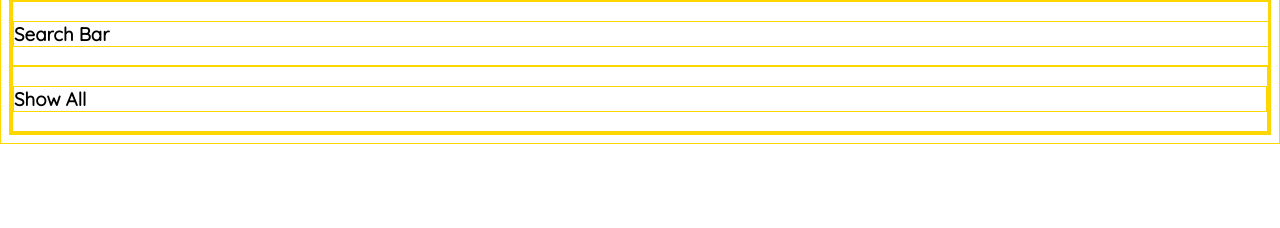
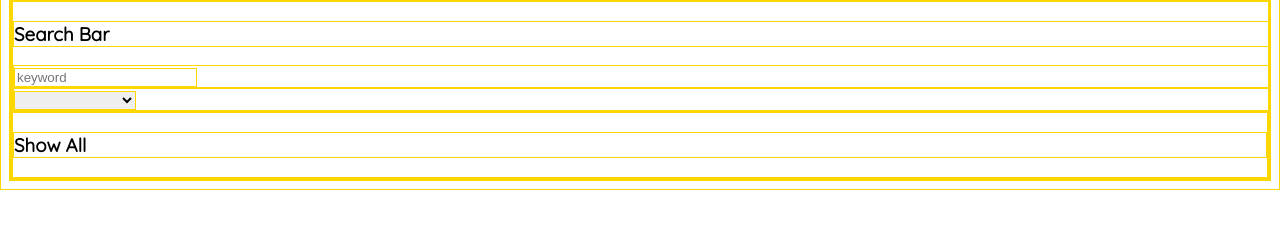
Before and after one commit to cquiett/quickapies, a website: page public/index.html in a window 1280 px wide. Shown: the part 104-332 px from the top of the page. Drawn offline with nearby package versions, Linux system fonts and the light colour scheme; no server answers.

Commit message:
added search bar and filtering

```diff
--- a/public/index.html
+++ b/public/index.html
@@ -55,6 +55,20 @@
           <div ng-if="auth.loggedInUser">
             <h2>Welcome, {{ auth.loggedInUser }}</h2>
           </div>
+          <div class="searchBar">
+            <input type="text" placeholder="keyword" ng-model="searchBox[searchBy]" />
+          </div>
+          <div class="filters">
+            <select ng-model="searchBy">
+              <option value=""></option>
+              <option value="name">NAME</option>
+              <option value="ingredients">INGREDIENTS</option>
+              <option value="instructions">INSTRUCTIONS</option>
+              <option value="tags">TAGS</option>
+            </select>
+            <!-- Include Keyword: <input type="radio" name="order" value="name" ng-model="filter" id="keyword">
+            Exclude Keyword: <input type="radio" name="order" value="noKeyword" ng-model="filter" id="noKeyword" /> -->
+          </div>
           <!-- ========== ADD NEW RECIPE ============== -->
           <div ng-if="auth.loggedInUser">
             <form ng-submit="ctrl.createRecipe()">
@@ -103,7 +117,7 @@
         <!-- ========== SHOW ALL RECIPES ============== -->
         <div class="showAllRecipes">
           <h3>Show All</h3>
-          <div ng-repeat="recipe in ctrl.recipes">
+          <div ng-repeat="recipe in ctrl.recipes | filter: searchBox">
             <h3 ng-click="ctrl.saveOne(recipe)">{{ recipe.name }}</h3>
             <h5 ng-click="ctrl.deleteRecipe(recipe)"
                 ng-if="auth.loggedInUser"
```
